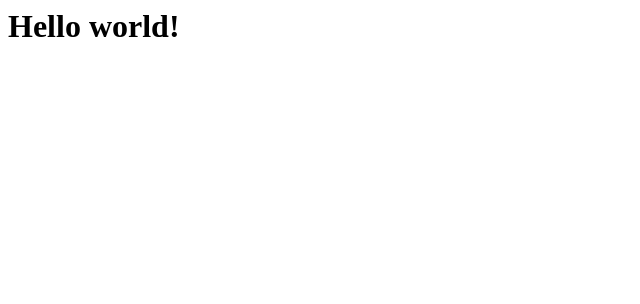
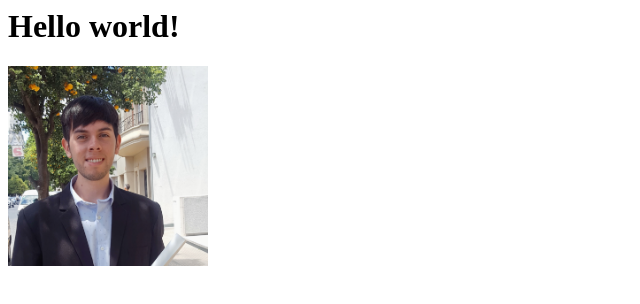
Before and after one commit to Tomasmed18/Tomasmed18.github.io, a plain HTML site: page index.html in a window 1280 px wide. Shown: the whole page, without its empty margins (0-640 px from the left). Drawn offline with Linux system fonts and the light colour scheme.

Commit message:
Add image

```diff
--- a/index.html
+++ b/index.html
@@ -1,4 +1,6 @@
 <html>
     <h1>Hello world!</h1>
-
+    <div>
+        <img src="cv_pic_2020.jpg" alt="CV picture" height="200">
+    </div>
 </html>
```
Also changed, not shown: cv_pic_2020.jpg (added).
